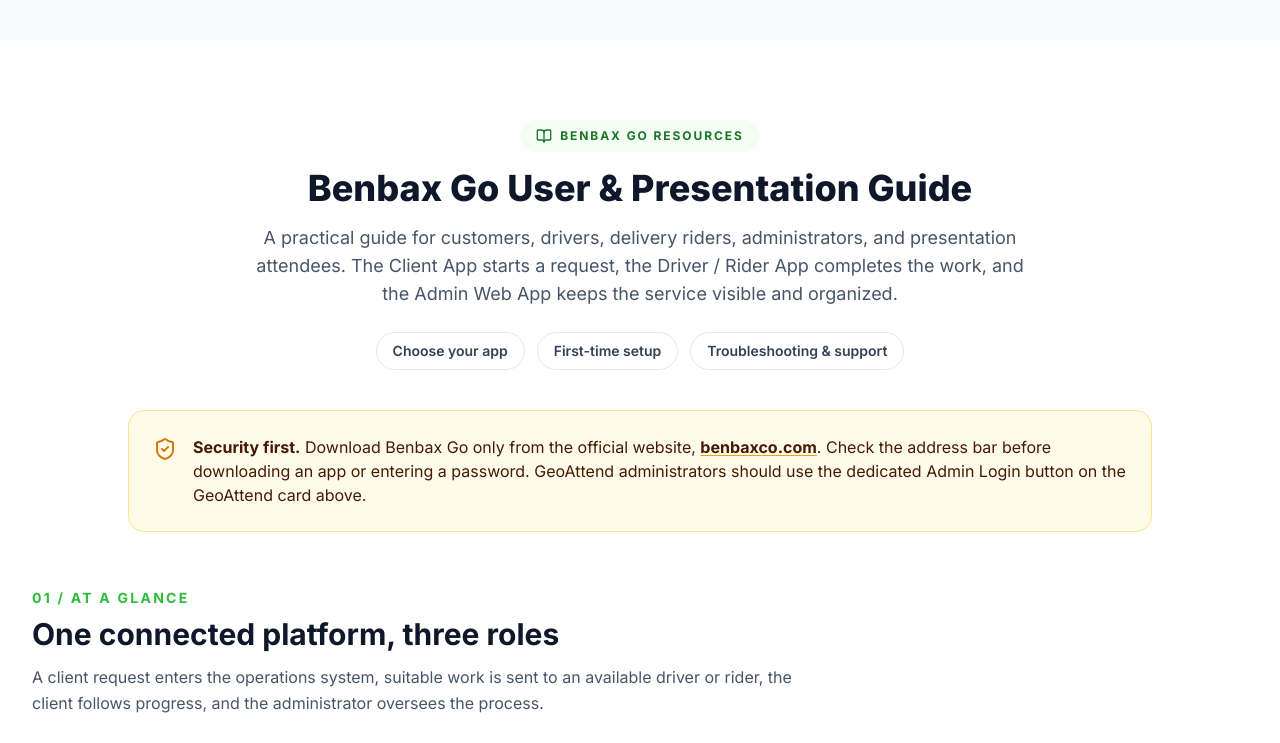
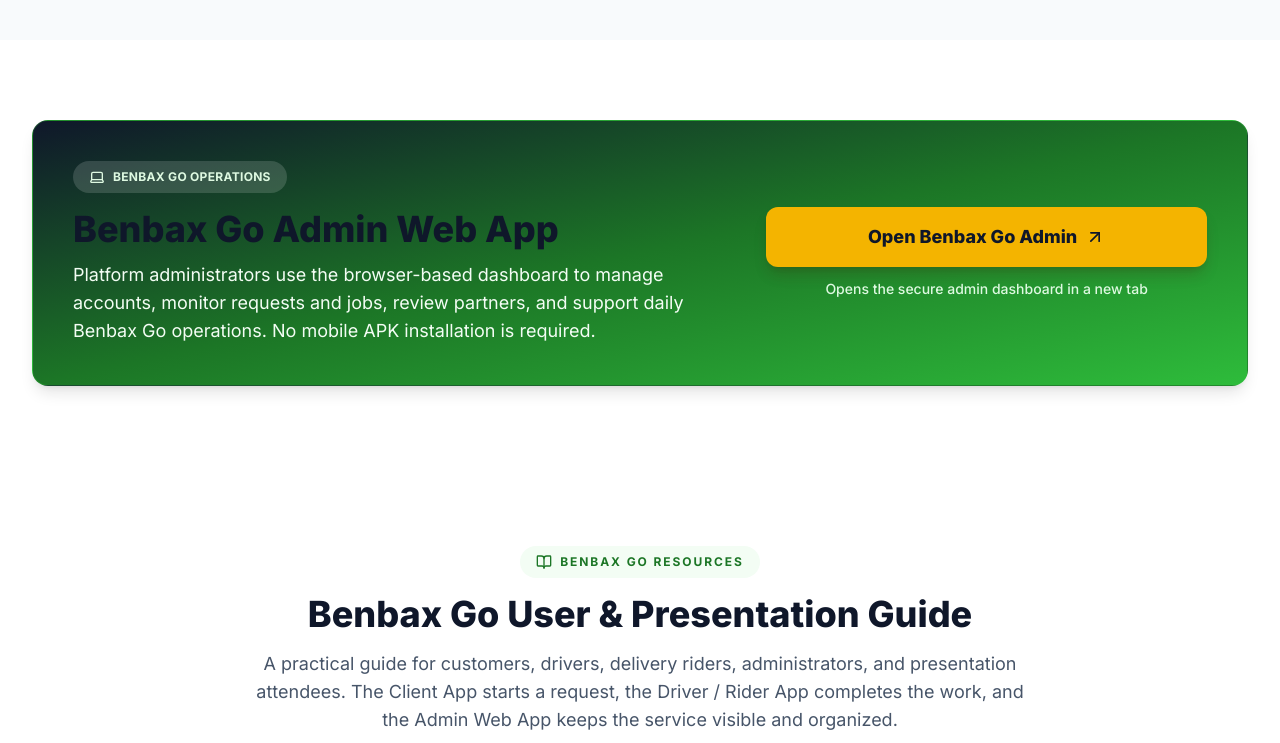
Before and after one commit to Bright-Anyawe/benbax-web, a Next.js app: page /apps in a window 1280 px wide. Shown: the part 1620-2363 px from the top of the page. Built offline with nearby package versions, Linux system fonts and the light colour scheme.

Commit message:
Add Benbax Go admin portal link

```diff
--- a/src/app/apps/page.tsx
+++ b/src/app/apps/page.tsx
@@ -1,19 +1,25 @@
 import type { Metadata } from 'next';
-import { ArrowUpRight, Download, MapPin, Smartphone } from 'lucide-react';
+import { ArrowUpRight, Download, Laptop, MapPin, Smartphone } from 'lucide-react';
 import PageHeader from '@/components/common/PageHeader';
 import Section from '@/components/ui/Section';
 import Reveal from '@/components/ui/Reveal';
 import BenbaxGoGuide from '@/components/sections/apps/BenbaxGoGuide';
-import { GEOATTEND_INFO, BENBAX_REQUEST_INFO, BENBAX_DRIVER_INFO } from '@/lib/constants';
+import {
+  GEOATTEND_INFO,
+  BENBAX_REQUEST_INFO,
+  BENBAX_DRIVER_INFO,
+  BENBAX_GO_ADMIN_INFO,
+} from '@/lib/constants';
 
 export const metadata: Metadata = {
   title: 'Our Apps',
   description:
-    'Download BENBAX mobile apps, access the GeoAttend admin portal, and read the Benbax Go user and presentation guide.',
+    'Download BENBAX mobile apps, access the GeoAttend and Benbax Go admin portals, and read the Benbax Go user and presentation guide.',
   keywords: [
     'BENBAX apps',
     'GeoAttend download',
     'GeoAttend admin login',
+    'Benbax Go admin login',
     'Benbax Go user guide',
     'Benbax-request',
     'Benbax-driver',
@@ -58,7 +64,7 @@ export default function AppsPage() {
       <Section background="gray">
         <PageHeader
           title="Check Out All Our New Apps"
-          description="Download and test the latest BENBAX mobile apps for Android, access GeoAttend admin, and read the Benbax Go guide."
+          description="Download and test the latest BENBAX mobile apps for Android, access both admin portals, and read the Benbax Go guide."
         />
 
         <div className="space-y-8">
@@ -123,6 +129,39 @@ export default function AppsPage() {
           ))}
         </div>
       </Section>
+      <Section background="white">
+        <Reveal variant="scale">
+          <div className="overflow-hidden rounded-2xl border border-primary/30 bg-gradient-to-br from-slate-900 via-primary-dark to-primary p-8 text-white shadow-lg md:p-10">
+            <div className="grid grid-cols-1 items-center gap-8 lg:grid-cols-[1.2fr_0.8fr]">
+              <div>
+                <div className="mb-4 inline-flex items-center gap-2 rounded-full bg-white/15 px-4 py-2 text-xs font-bold uppercase tracking-wide text-primary-100">
+                  <Laptop className="h-4 w-4" />
+                  Benbax Go operations
+                </div>
+                <h2 className="mb-3 text-3xl font-extrabold md:text-4xl">Benbax Go Admin Web App</h2>
+                <p className="max-w-3xl text-base leading-7 text-primary-50 md:text-lg">
+                  Platform administrators use the browser-based dashboard to manage accounts, monitor requests and jobs,
+                  review partners, and support daily Benbax Go operations. No mobile APK installation is required.
+                </p>
+              </div>
+              <div className="flex flex-col items-stretch justify-center">
+                <a
+                  href={BENBAX_GO_ADMIN_INFO.url}
+                  target="_blank"
+                  rel="noopener noreferrer"
+                  className="btn-base inline-flex items-center justify-center rounded-xl bg-accent-orange px-6 py-4 text-lg font-extrabold text-slate-900 shadow-lg shadow-amber-950/20 hover:bg-amber-500 focus:ring-accent-orange"
+                >
+                  Open {BENBAX_GO_ADMIN_INFO.name}
+                  <ArrowUpRight className="ml-2 h-5 w-5" />
+                </a>
+                <p className="mt-3 text-center text-sm font-medium text-primary-100">
+                  Opens the secure admin dashboard in a new tab
+                </p>
+              </div>
+            </div>
+          </div>
+        </Reveal>
+      </Section>
       <BenbaxGoGuide />
     </>
   );
--- a/src/components/layout/Footer.tsx
+++ b/src/components/layout/Footer.tsx
@@ -1,7 +1,15 @@
 import React from 'react';
 import Link from 'next/link';
-import { Download, Mail, MapPin, Inbox, Phone } from 'lucide-react';
-import { COMPANY_INFO, GEOATTEND_INFO, BENBAX_REQUEST_INFO, BENBAX_DRIVER_INFO, NAV_LINKS, SOCIAL_LINKS } from '@/lib/constants';
+import { ArrowUpRight, Download, Mail, MapPin, Inbox, Phone } from 'lucide-react';
+import {
+  COMPANY_INFO,
+  GEOATTEND_INFO,
+  BENBAX_REQUEST_INFO,
+  BENBAX_DRIVER_INFO,
+  BENBAX_GO_ADMIN_INFO,
+  NAV_LINKS,
+  SOCIAL_LINKS,
+} from '@/lib/constants';
 import Logo from '../common/Logo';
 import { formatMailto, formatTel } from '@/lib/utils';
 
@@ -102,6 +110,15 @@ const Footer: React.FC = () => {
             >
               <Download className="mr-2 h-4 w-4" />
               Download {BENBAX_REQUEST_INFO.name}
+            </a>
+            <a
+              href={BENBAX_GO_ADMIN_INFO.url}
+              target="_blank"
+              rel="noopener noreferrer"
+              className="mt-3 inline-flex items-center rounded-lg border border-primary-300 px-4 py-2 text-sm font-semibold text-primary-100 transition hover:border-white hover:text-white"
+            >
+              <ArrowUpRight className="mr-2 h-4 w-4" />
+              Open Admin Web App
             </a>
           </div>
           <div>
--- a/src/lib/constants.ts
+++ b/src/lib/constants.ts
@@ -56,6 +56,11 @@ export const BENBAX_DRIVER_INFO = {
   description:
     'Unified Expo React Native partner app for ride drivers and delivery riders with onboarding, KYC, online/offline mode, ride offers, delivery offers, active job tracking, earnings, wallet, and safety foundations.',
   apkUrl: 'https://drive.google.com/file/d/14eAB2AfOcsGCE9eNB6SwZFJEo493Jdtm/view?usp=sharing',
+} as const;
+
+export const BENBAX_GO_ADMIN_INFO = {
+  name: 'Benbax Go Admin',
+  url: 'https://benbax-go-admin-ccay.vercel.app/',
 } as const;
 
 export const SERVICES = [
```
